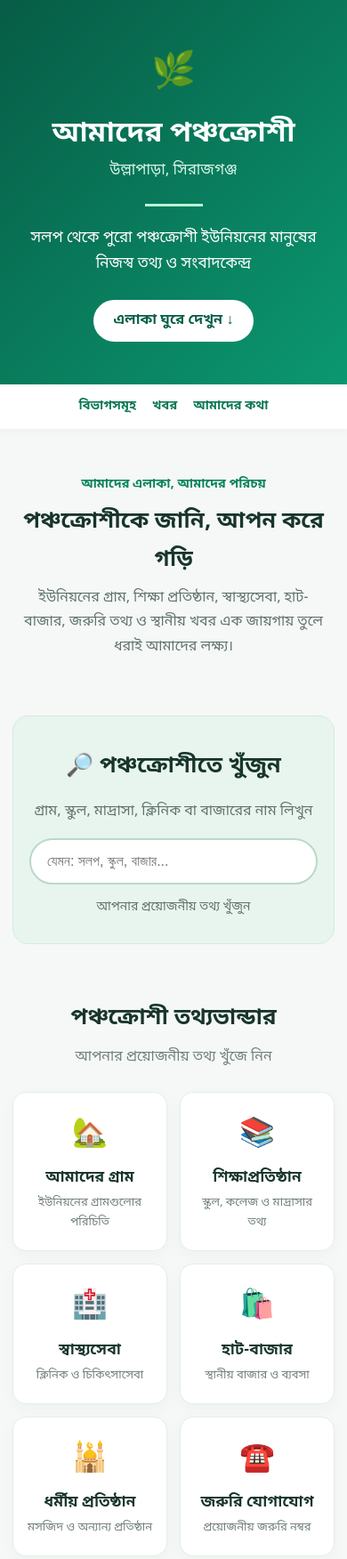
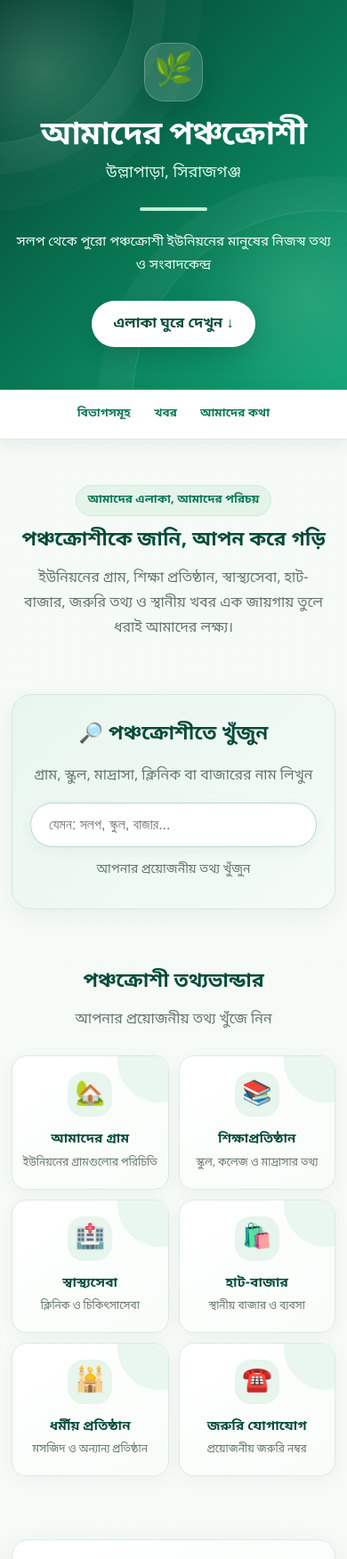
Before and after one commit to mdasifsorkar6464-a11y/amader-panchakroshi, a plain HTML site: page index.html in a window 390 px wide. Shown: the top 1752 px of the page at 89% size. Drawn offline with Linux system fonts and the light colour scheme.

Commit message:
Improve responsive green visual design

```diff
--- a/style.css
+++ b/style.css
@@ -1,51 +1,296 @@
 *{box-sizing:border-box}
-html{scroll-behavior:smooth}
-body{margin:0;font-family:"Noto Sans Bengali","Hind Siliguri",sans-serif;background:#f5f8f6;color:#18352b;line-height:1.7}
-.hero{min-height:390px;background:linear-gradient(135deg,#075c46,#0b9870);color:white;text-align:center;padding:65px 20px 55px}
-.hero-content{max-width:750px;margin:auto}
-.symbol{font-size:40px}
-h1{font-size:clamp(32px,7vw,54px);margin:8px 0 0;font-weight:800}
-.subtitle{font-size:17px;margin:0;color:#d7f5e9}
-.line{width:65px;height:3px;background:#b9f3d7;margin:22px auto}
-.intro{font-size:17px;max-width:580px;margin:0 auto 25px}
-.explore{display:inline-block;text-decoration:none;color:#075c46;background:white;padding:10px 23px;border-radius:30px;font-weight:bold}
-.navigation{display:flex;justify-content:center;gap:30px;flex-wrap:wrap;background:white;padding:13px;box-shadow:0 2px 12px #0000000b;position:sticky;top:0;z-index:5}
-.navigation a{color:#087653;text-decoration:none;font-weight:700}
-main{max-width:1050px;margin:auto;padding:20px}
-.welcome{text-align:center;padding:45px 10px 30px}
-.eyebrow{color:#07805b;font-weight:bold;font-size:14px}
-h2{font-size:25px;margin:8px 0}
-.welcome p,.news-section>p,.info-section p,.about p{color:#61736b;max-width:700px;margin:8px auto}
-.section{text-align:center;padding:30px 0}
-.section-note{color:#718078;margin-top:0}
-.cards{display:grid;grid-template-columns:repeat(auto-fit,minmax(145px,1fr));gap:14px;margin-top:25px}
-.item{background:white;border:1px solid #e4eee8;border-radius:15px;padding:20px 12px;text-decoration:none;color:#18352b;box-shadow:0 5px 18px #173d2b08;transition:.2s}
-.item:hover{transform:translateY(-4px);box-shadow:0 8px 22px #173d2b15}
-.item span{font-size:32px}
-.item h3{margin:8px 0 2px;font-size:17px}
-.item p{font-size:13px;color:#718078;margin:0}
-.news-section,.about{text-align:center;background:white;border-radius:18px;padding:35px 20px;margin:35px 0}
-.empty-news{background:#f3f8f5;border-radius:12px;padding:22px;margin:20px auto 0;max-width:400px;color:#64786e}
-.info-section{padding:24px 18px;margin:15px 0;background:white;border-radius:14px;text-align:center}
-.info-section h2{color:#087653}
-footer{text-align:center;background:#123e30;color:white;padding:28px 15px}
-footer p{font-size:20px;font-weight:bold;margin:0}
+:root{
+--green:#087653;
+--deep:#064b39;
+--mint:#e8f6ee;
+--ink:#18352b;
+--muted:#64776e;
+--line:#dcebe2;
+--shadow:0 12px 32px rgba(12,67,45,.09)
+}
+html{scroll-behavior:smooth;scroll-padding-top:82px}
+body{
+margin:0;
+font-family:"Noto Sans Bengali","Hind Siliguri",sans-serif;
+background:linear-gradient(180deg,#f4faf6,#f8fbf9 45%,#eff7f1);
+color:var(--ink);
+line-height:1.75
+}
+.hero{
+position:relative;
+isolation:isolate;
+overflow:hidden;
+min-height:430px;
+display:grid;
+place-items:center;
+background:
+radial-gradient(circle at 12% 18%,rgba(190,245,211,.22),transparent 24%),
+radial-gradient(circle at 88% 75%,rgba(139,225,180,.2),transparent 28%),
+linear-gradient(135deg,#063e30,#087653 52%,#12a477);
+color:white;
+text-align:center;
+padding:68px 20px 62px
+}
+.hero:before,.hero:after{
+content:"";
+position:absolute;
+z-index:-1;
+border:1px solid rgba(255,255,255,.13);
+border-radius:50%;
+width:330px;height:330px
+}
+.hero:before{
+left:-180px;top:-170px;
+box-shadow:0 0 0 35px rgba(255,255,255,.035),0 0 0 75px rgba(255,255,255,.025)
+}
+.hero:after{
+right:-190px;bottom:-230px;
+width:430px;height:430px;
+box-shadow:0 0 0 38px rgba(255,255,255,.035)
+}
+.hero-content{max-width:760px;margin:auto}
+.symbol{
+display:inline-grid;
+place-items:center;
+width:76px;height:76px;
+border-radius:25px;
+background:rgba(255,255,255,.14);
+border:1px solid rgba(255,255,255,.22);
+font-size:42px;
+box-shadow:0 12px 28px rgba(0,0,0,.12)
+}
+h1{
+font-size:clamp(34px,7vw,58px);
+line-height:1.25;
+margin:17px 0 3px;
+font-weight:850;
+letter-spacing:-1px
+}
+.subtitle{font-size:18px;margin:0;color:#d8f5e7}
+.line{width:76px;height:4px;border-radius:8px;background:#b8f1d1;margin:22px auto}
+.intro{font-size:17px;max-width:590px;margin:0 auto 27px;color:#effff5}
+.explore{
+display:inline-flex;
+align-items:center;
+text-decoration:none;
+color:var(--deep);
+background:white;
+padding:12px 25px;
+border-radius:30px;
+font-weight:800;
+box-shadow:0 8px 22px rgba(0,0,0,.13);
+transition:.2s
+}
+.explore:hover{transform:translateY(-3px)}
+.navigation{
+display:flex;
+justify-content:center;
+gap:12px;
+flex-wrap:wrap;
+background:rgba(255,255,255,.94);
+padding:12px 16px;
+box-shadow:0 5px 20px rgba(20,70,45,.08);
+position:sticky;
+top:0;
+z-index:5;
+backdrop-filter:blur(12px);
+border-bottom:1px solid var(--line)
+}
+.navigation a{
+color:var(--green);
+text-decoration:none;
+font-weight:750;
+padding:7px 16px;
+border-radius:24px;
+transition:.2s
+}
+.navigation a:hover{background:var(--mint);color:var(--deep)}
+main{max-width:1080px;margin:auto;padding:22px}
+.welcome{text-align:center;padding:52px 14px 34px}
+.eyebrow{
+display:inline-block;
+color:var(--green);
+font-weight:800;
+font-size:13px;
+background:#e4f4e9;
+border:1px solid #d2eadb;
+border-radius:30px;
+padding:5px 13px
+}
+h2{font-size:clamp(22px,4vw,29px);line-height:1.4;margin:13px 0;color:var(--deep)}
+.welcome p,.news-section>p,.info-section p,.about p{
+color:var(--muted);
+max-width:720px;
+margin:9px auto
+}
+.section{text-align:center;padding:28px 0 35px}
+.section-note{color:var(--muted);margin-top:0}
+.cards{
+display:grid;
+grid-template-columns:repeat(auto-fit,minmax(155px,1fr));
+gap:16px;
+margin-top:26px
+}
+.item{
+position:relative;
+overflow:hidden;
+background:linear-gradient(145deg,#fff,#f8fcf9);
+border:1px solid var(--line);
+border-radius:20px;
+padding:23px 14px;
+text-decoration:none;
+color:var(--ink);
+box-shadow:0 5px 18px rgba(23,61,43,.045);
+transition:transform .22s,box-shadow .22s
+}
+.item:after{
+content:"";
+position:absolute;
+width:95px;height:95px;
+border-radius:50%;
+background:#e9f7ee;
+right:-38px;top:-43px
+}
+.item:hover{transform:translateY(-5px);box-shadow:var(--shadow)}
+.item span{
+position:relative;
+z-index:1;
+display:inline-grid;
+place-items:center;
+width:58px;height:58px;
+background:#e7f5ec;
+border-radius:18px;
+font-size:30px
+}
+.item h3{position:relative;z-index:1;margin:12px 0 3px;font-size:17px;color:var(--deep)}
+.item p{position:relative;z-index:1;font-size:13px;color:var(--muted);margin:0}
+.news-section,.about{
+text-align:center;
+background:linear-gradient(145deg,#fff,#f4faf6);
+border:1px solid var(--line);
+border-radius:24px;
+padding:38px 22px;
+margin:36px 0;
+box-shadow:var(--shadow)
+}
+.empty-news{
+background:#edf7f0;
+border:1px dashed #c8e3d1;
+border-radius:16px;
+padding:24px;
+margin:22px auto 0;
+max-width:420px;
+color:#527063
+}
+.info-section{
+padding:28px 22px;
+margin:20px 0;
+background:white;
+border:1px solid var(--line);
+border-radius:22px;
+text-align:center;
+box-shadow:0 6px 22px rgba(23,61,43,.045);
+scroll-margin-top:82px
+}
+.info-section h2{color:var(--deep);margin-top:0}
+.info-section h3{color:#24664b;margin:20px 0 10px}
+.info-section h4{color:#24664b;margin-bottom:4px}
+.village-grid,.directory-list{
+display:grid;
+grid-template-columns:repeat(auto-fit,minmax(155px,1fr));
+gap:11px;
+margin:20px 0
+}
+.village-item,.directory-item{
+background:linear-gradient(145deg,#f4faf6,#edf7f0);
+border:1px solid #dfede4;
+border-radius:14px;
+padding:13px;
+color:#24523e;
+font-size:14px;
+transition:.18s
+}
+.village-item:hover,.directory-item:hover{
+transform:translateY(-2px);
+border-color:#b8d9c4;
+background:#eaf6ee
+}
+.directory-item{line-height:1.75}
+.directory-item h3{margin-top:0}
+.village-note{font-size:12px;color:var(--muted);margin-top:16px}
+.call-button{
+display:inline-flex;
+align-items:center;
+justify-content:center;
+background:linear-gradient(135deg,#087f5b,#0a986c);
+color:white;
+text-decoration:none;
+padding:10px 16px;
+border-radius:30px;
+margin:4px 0 12px;
+font-weight:750;
+box-shadow:0 5px 13px rgba(8,127,91,.16);
+transition:.18s
+}
+.call-button:hover{transform:translateY(-2px)}
+.search-section{
+text-align:center;
+background:linear-gradient(135deg,#e8f6ee,#f5fbf7);
+border:1px solid #d4e9dc;
+border-radius:22px;
+padding:30px 20px;
+margin:26px 0;
+box-shadow:0 8px 24px rgba(23,61,43,.05)
+}
+.search-section h2{margin-top:0}
+.search-section p{color:var(--muted)}
+#siteSearch{
+width:100%;
+max-width:620px;
+padding:15px 20px;
+border:1.5px solid #b9d9c8;
+border-radius:30px;
+font-size:16px;
+outline:none;
+background:white;
+color:var(--ink);
+box-shadow:0 4px 14px rgba(23,61,43,.05);
+transition:.2s
+}
+#siteSearch:focus{
+border-color:var(--green);
+box-shadow:0 0 0 4px rgba(8,127,91,.12)
+}
+#searchStatus{font-size:14px;margin-bottom:0}
+.search-hidden{display:none!important}
+footer{
+text-align:center;
+background:linear-gradient(135deg,#073e30,#0b654b);
+color:white;
+padding:34px 15px
+}
+footer p{font-size:21px;font-weight:850;margin:0 0 3px}
 footer small{display:block;color:#d2e9df}
 .copyright{margin-top:12px;font-size:12px}
-@media(max-width:480px){.hero{padding:48px 16px}.navigation{gap:18px;font-size:14px}main{padding:14px}.cards{grid-template-columns:repeat(2,minmax(0,1fr))}.welcome{padding-top:35px}}
-
-
-.search-section{text-align:center;background:#e8f5ee;border:1px solid #d5e9dc;border-radius:18px;padding:28px 18px;margin:25px 0}
-.search-section p{color:#61736b}
-#siteSearch{width:100%;max-width:600px;padding:15px 18px;border:2px solid #b9d9c8;border-radius:30px;font-size:16px;outline:none;background:white;color:#18352b}
-#siteSearch:focus{border-color:#087f5b;box-shadow:0 0 0 3px #087f5b20}
-#searchStatus{font-size:14px;margin-bottom:0}
-.search-hidden{display:none!important}
-
-
-.village-grid,.directory-list{display:grid;grid-template-columns:repeat(auto-fit,minmax(145px,1fr));gap:10px;margin:18px 0}
-.village-item,.directory-item{background:#f0f7f2;border:1px solid #dcebe1;border-radius:10px;padding:12px;color:#24523e;font-size:14px}
-.directory-item{line-height:1.7}
-.directory-item h3{margin-top:0}
-.village-note{font-size:12px;color:#718078;margin-top:16px}
-.call-button{display:inline-block;background:#087f5b;color:white;text-decoration:none;padding:9px 14px;border-radius:8px;margin:4px 0 12px;font-weight:600}
+@media(max-width:600px){
+.hero{min-height:380px;padding:48px 16px}
+.symbol{width:66px;height:66px;font-size:36px;border-radius:22px}
+h1{font-size:36px}
+.intro{font-size:15px}
+.navigation{gap:4px;padding:9px 6px}
+.navigation a{font-size:13px;padding:7px 11px}
+main{padding:13px}
+.welcome{padding:38px 8px 25px}
+.cards{grid-template-columns:repeat(2,minmax(0,1fr));gap:11px}
+.item{padding:18px 9px;border-radius:17px}
+.item span{width:50px;height:50px;font-size:27px}
+.item h3{font-size:15px}
+.item p{font-size:12px}
+.info-section{padding:23px 13px;border-radius:18px}
+.village-grid,.directory-list{grid-template-columns:repeat(2,minmax(0,1fr));gap:8px}
+.village-item,.directory-item{padding:11px 8px;font-size:13px}
+.news-section,.about{padding:30px 15px;border-radius:19px}
+}
+@media(prefers-reduced-motion:reduce){
+*,*:before,*:after{scroll-behavior:auto!important;transition:none!important}
+}
```
